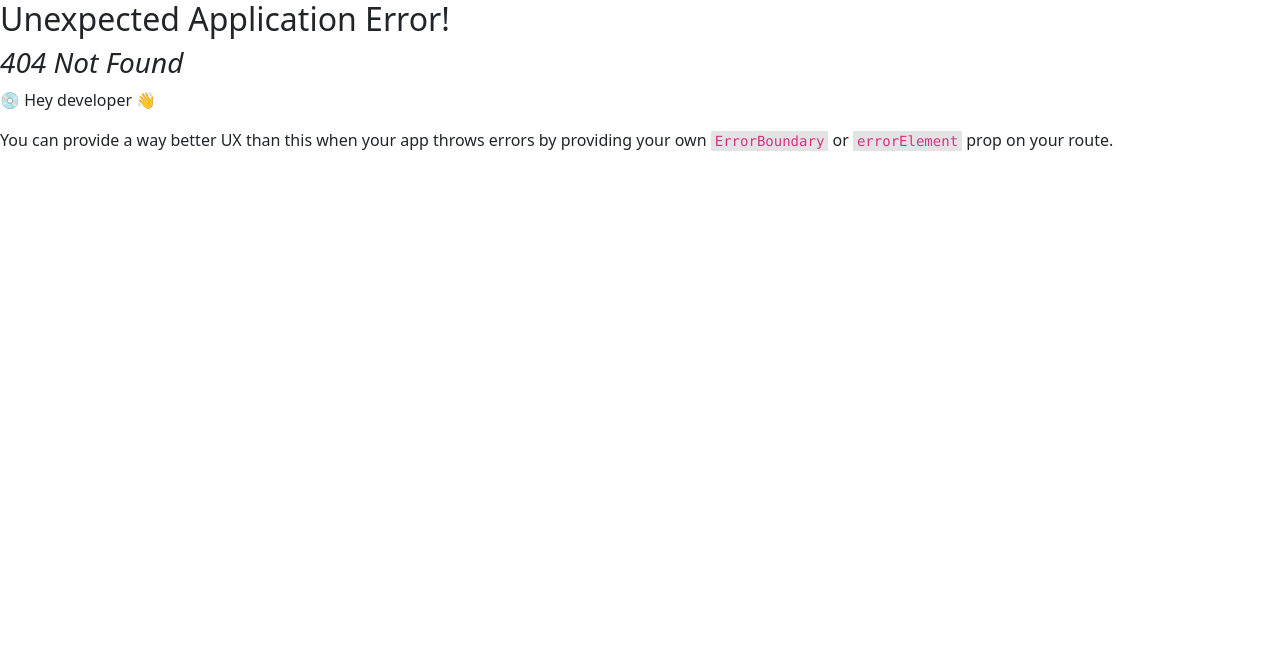
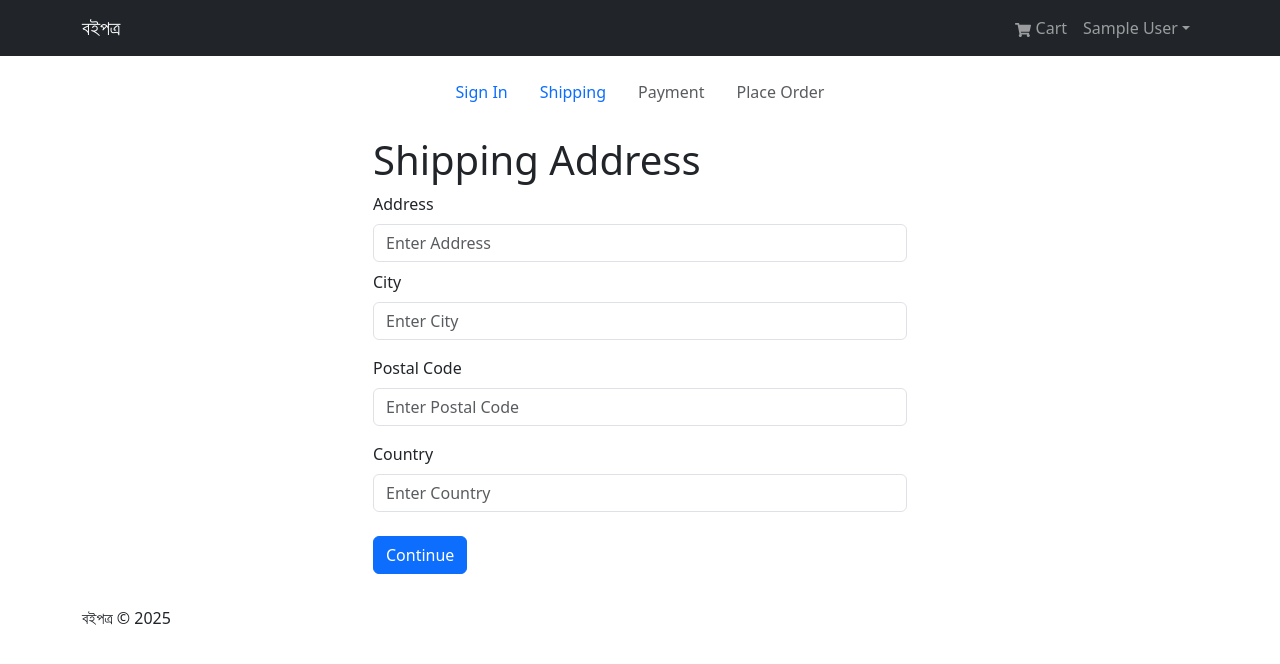
Before and after one commit to KdbAzizul/BoiPotro, a React (Vite) app in the folder FrontEnd/: page /shipping in a window 1280 px wide. Before the commit this address had no page. Shown: the top 664 px of the page. Built offline with nearby package versions, Linux system fonts and the light colour scheme; sample sign-in values are in the browser's storage.

Commit message:
before order

```diff
--- /dev/null
+++ b/FrontEnd/src/components/CheckoutSteps.jsx
@@ -0,0 +1,51 @@
+import { Nav } from "react-bootstrap";
+import { Link } from "react-router-dom";
+
+const CheckoutSteps = ({ step1, step2, step3, step4 }) => {
+  return (
+    <Nav className="justify-content-center mb-4">
+      <Nav.Item>
+        {step1 ? (
+          <Nav.Link as={Link} to="/login">
+            Sign In
+          </Nav.Link>
+        ) : (
+          <Nav.Link disabled>Sign In</Nav.Link>
+        )}
+      </Nav.Item>
+
+      <Nav.Item>
+        {step2 ? (
+          <Nav.Link as={Link} to="/shipping">
+            Shipping
+          </Nav.Link>
+        ) : (
+          <Nav.Link disabled>Shipping</Nav.Link>
+        )}
+      </Nav.Item>
+
+
+      <Nav.Item>
+        {step3 ? (
+          <Nav.Link as={Link} to="/payment">
+            Payment
+          </Nav.Link>
+        ) : (
+          <Nav.Link disabled>Payment</Nav.Link>
+        )}
+      </Nav.Item>
+
+      <Nav.Item>
+        {step4 ? (
+          <Nav.Link as={Link} to="/placeorder">
+            Place Order
+          </Nav.Link>
+        ) : (
+          <Nav.Link disabled>Place Order</Nav.Link>
+        )}
+      </Nav.Item>
+    </Nav>
+  );
+};
+
+export default CheckoutSteps;
--- /dev/null
+++ b/FrontEnd/src/components/PrivateRoute.jsx
@@ -0,0 +1,12 @@
+import { Outlet,Navigate } from "react-router-dom";
+import { useSelector } from "react-redux";
+
+
+
+const PrivateRoute = () => {
+
+    const {userInfo} = useSelector((state) => state.auth);
+    return userInfo ? <Outlet/> : <Navigate to='/login' replace />
+}
+
+export default PrivateRoute;
--- a/FrontEnd/src/main.jsx
+++ b/FrontEnd/src/main.jsx
@@ -16,6 +16,9 @@
 import CartScreen from './screens/CartScreen.jsx';
 import LoginScreen from './screens/LoginScreen.jsx';
 import RegisterScreen from './screens/RegisterScreen.jsx';
+import ShippingScreen from './screens/ShippingScreen.jsx';
+import PrivateRoute from './components/PrivateRoute.jsx';
+import PaymentScreen from './screens/PaymentScreen.jsx';
 
 const router=createBrowserRouter(
   createRoutesFromElements(
@@ -25,6 +28,13 @@
       <Route path="/cart" element={<CartScreen/>}/>
       <Route path="/login" element={<LoginScreen/>}/>
       <Route path="/register" element={<RegisterScreen/>}/>
+
+
+      <Route path="" element={<PrivateRoute/>}>
+          <Route path="/shipping" element={<ShippingScreen/>}/>
+          <Route path="/payment" element={<PaymentScreen/>}/>
+      </Route>
+
     </Route>
 
   )
--- /dev/null
+++ b/FrontEnd/src/screens/PaymentScreen.jsx
@@ -0,0 +1,84 @@
+import {useState,useEffect} from 'react'
+import { useDispatch,useSelector } from 'react-redux'
+import { useNavigate } from 'react-router-dom'
+import {Form,Button,Col} from 'react-bootstrap'
+import FormContainer from '../components/FormContainer'
+import CheckoutSteps from '../components/CheckoutSteps'
+import { savePaymentMethod } from '../slices/cartSlice'
+
+const PaymentScreen = () => {
+
+    const [paymentMethod,setPaymentMethod] = useState('PayPal');
+
+    const dispatch=useDispatch();
+    const navigate=useNavigate();
+
+    const cart=useSelector((state) => state.cart);
+    const {shippingAddress} = cart;
+
+    useEffect(()=>{
+        if(!shippingAddress){
+            navigate('/shipping');
+        }
+    },[shippingAddress,navigate]);
+
+    const submitHandler=(e)=>{
+        e.preventDefault();
+        dispatch(savePaymentMethod(paymentMethod));
+        navigate('/placeorder');
+    }
+
+  return (
+    <FormContainer>
+        <CheckoutSteps step1 step2 step3/>
+        <h1>Payment Method</h1>
+
+        <Form onSubmit={submitHandler}>
+            <Form.Group>
+                <Form.Label as='legend'>Select Method</Form.Label>
+                <Col>
+                    <Form.Check
+                        type='radio'
+                        className='my-2'
+                        label='PayPal or Credit Card'
+                        id='PayPal'
+                        name='paymentMethod'
+                        value='PayPal'
+                        checked
+                        onChange={(e)=> setPaymentMethod(e.target.value)}
+                    ></Form.Check>
+
+
+                      <Form.Check
+                        type='radio'
+                        className='my-2'
+                        label='Bkash'
+                        id='Bkash'
+                        name='paymentMethod'
+                        value='Bkash'
+                        checked
+                        onChange={(e)=> setPaymentMethod(e.target.value)}
+                    ></Form.Check>
+
+                     <Form.Check
+                        type='radio'
+                        className='my-2'
+                        label='Nagad'
+                        id='Nagad'
+                        name='paymentMethod'
+                        value='Nagad'
+                        checked
+                        onChange={(e)=> setPaymentMethod(e.target.value)}
+                    ></Form.Check>
+                </Col>
+            </Form.Group>
+
+            <Button type='submit' variant='primary'>
+                Continue
+            </Button>
+        </Form>
+    </FormContainer>
+  )
+}
+
+export default PaymentScreen
--- /dev/null
+++ b/FrontEnd/src/screens/ShippingScreen.jsx
@@ -0,0 +1,88 @@
+import { useState } from "react"
+import { Form,Button } from "react-bootstrap"
+import FormContainer from "../components/FormContainer"
+import { useDispatch,useSelector } from "react-redux"
+import { Navigate, useNavigate } from "react-router-dom"
+import { saveShippingAddress } from "../slices/cartSlice"
+import CheckoutSteps from "../components/CheckoutSteps"
+
+const ShippingScreen = () => {
+
+    const cart=useSelector((state) => state.cart);
+    const {shippingAddress}=cart;
+
+    const [address,setAddress]=useState(shippingAddress?.address||'');
+    const [city,setCity]=useState(shippingAddress?.city||'');
+    const [postalCode,setPostalCode]=useState(shippingAddress?.postalCode||'');
+    const [country,setCountry]=useState(shippingAddress?.country||'');
+
+    const dispatch=useDispatch();
+    const navigate=useNavigate();
+
+    const submitHandler=((e)=>{
+        e.preventDefault();
+        dispatch(saveShippingAddress({address,city,postalCode,country}));
+        navigate('/payment');
+    })
+
+  return (
+     <FormContainer>
+        <CheckoutSteps step1 step2/>
+
+        <h1>Shipping Address</h1>
+
+        <Form onSubmit={submitHandler}>
+            <Form.Group controlId="address" className="my-2">
+                <Form.Label>Address</Form.Label>
+                <Form.Control
+                    type='text'
+                    placeholder="Enter Address"
+                    value={address}
+                    onChange={(e) => setAddress(e.target.value)}
+                ></Form.Control>
+            </Form.Group>
+
+             <Form.Group controlId="city" className="my-2">
+                <Form.Label>City</Form.Label>
+                <Form.Control
+                    type='text'
+                    placeholder="Enter City"
+                    value={city}
+                    onChange={(e) => setCity(e.target.value)}
+                ></Form.Control>
+            </Form.Group>
+
+
+            <Form.Group controlId="postalCode" className="my-3">
+                <Form.Label>Postal Code</Form.Label>
+                <Form.Control
+                    type='text'
+                    placeholder="Enter Postal Code"
+                    value={postalCode}
+                    onChange={(e) => setPostalCode(e.target.value)}
+                ></Form.Control>
+            </Form.Group>
+
+
+
+            <Form.Group controlId="country" className="my-3">
+                <Form.Label>Country</Form.Label>
+                <Form.Control
+                    type='text'
+                    placeholder="Enter Country"
+                    value={country}
+                    onChange={(e) => setCountry(e.target.value)}
+                ></Form.Control>
+            </Form.Group>
+
+            <Button type='submit' variant="primary" className="mt-2">
+                Continue
+            </Button>
+            </Form>
+
+
+    </FormContainer>
+  )
+}
+
+export default ShippingScreen
--- a/FrontEnd/src/slices/cartSlice.js
+++ b/FrontEnd/src/slices/cartSlice.js
@@ -1,7 +1,7 @@
 import { createSlice } from "@reduxjs/toolkit";
 import { updateCart } from "../Utils/cartUtils";
 
-const initialState = localStorage.getItem("cart") ? JSON.parse(localStorage.getItem("cart")) : {cartItems:[]};
+const initialState = localStorage.getItem("cart") ? JSON.parse(localStorage.getItem("cart")) : {cartItems:[],shippingAddress: {}, paymentMethod:'PayPal'};
 
 
 
@@ -26,10 +26,17 @@
             state.cartItems=state.cartItems.filter((x)=>x.id!==action.payload);
             return updateCart(state);
         },
-
+        saveShippingAddress:(state,action) =>{
+            state.shippingAddress=action.payload;
+            return updateCart(state);
+        },
+        savePaymentMethod:(state,action) =>{
+            state.paymentMethod=action.payload;
+            return updateCart(state);
+        },
 
     }
 })
 
-export const {addToCart,removeFromCart}=cartSlice.actions;
+export const {addToCart,removeFromCart,saveShippingAddress,savePaymentMethod}=cartSlice.actions;
 export default cartSlice.reducer;
```
